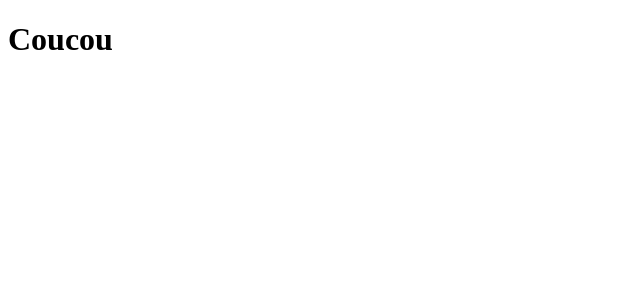
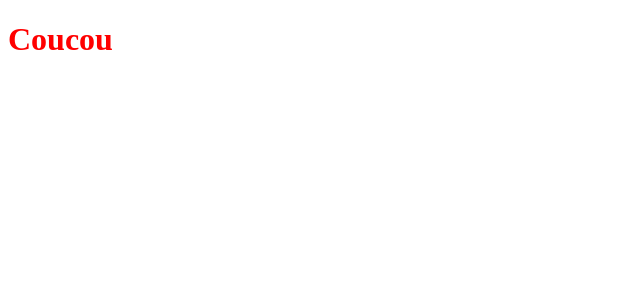
Before and after one commit to Domenc-M/pokedex_react, a React (Create React App) app: page / in a window 1280 px wide. Shown: the top 300 px of the page, without its empty margins (0-640 px from the left). Built offline with nearby package versions, Linux system fonts and the light colour scheme.

Commit message:
added scss

```diff
--- a/package.json
+++ b/package.json
@@ -9,6 +9,7 @@
     "react": "^18.2.0",
     "react-dom": "^18.2.0",
     "react-scripts": "5.0.1",
+    "sass": "^1.60.0",
     "web-vitals": "^2.1.4"
   },
   "scripts": {
--- a/src/index.js
+++ b/src/index.js
@@ -1,6 +1,7 @@
 import React from 'react';
 import ReactDOM from 'react-dom/client';
 import App from './App';
+import './scss/app.scss'
 
 const root = ReactDOM.createRoot(document.getElementById('root'));
 root.render(
--- /dev/null
+++ b/src/scss/app.scss
@@ -0,0 +1,3 @@
+h1 {
+    color: red;
+}
```
Also changed, not shown: 1 other file (tests, documents, lock files or other folders).
